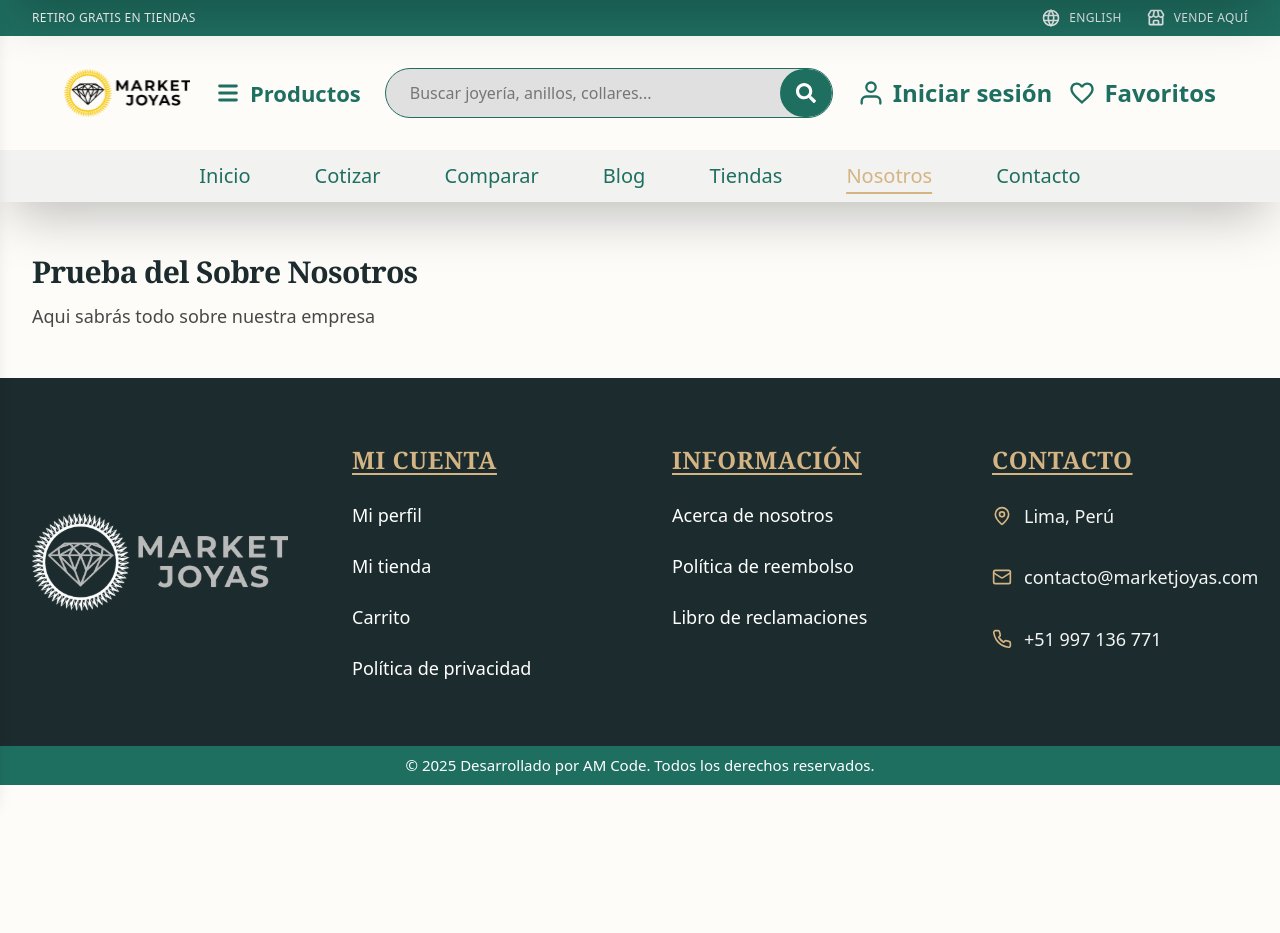
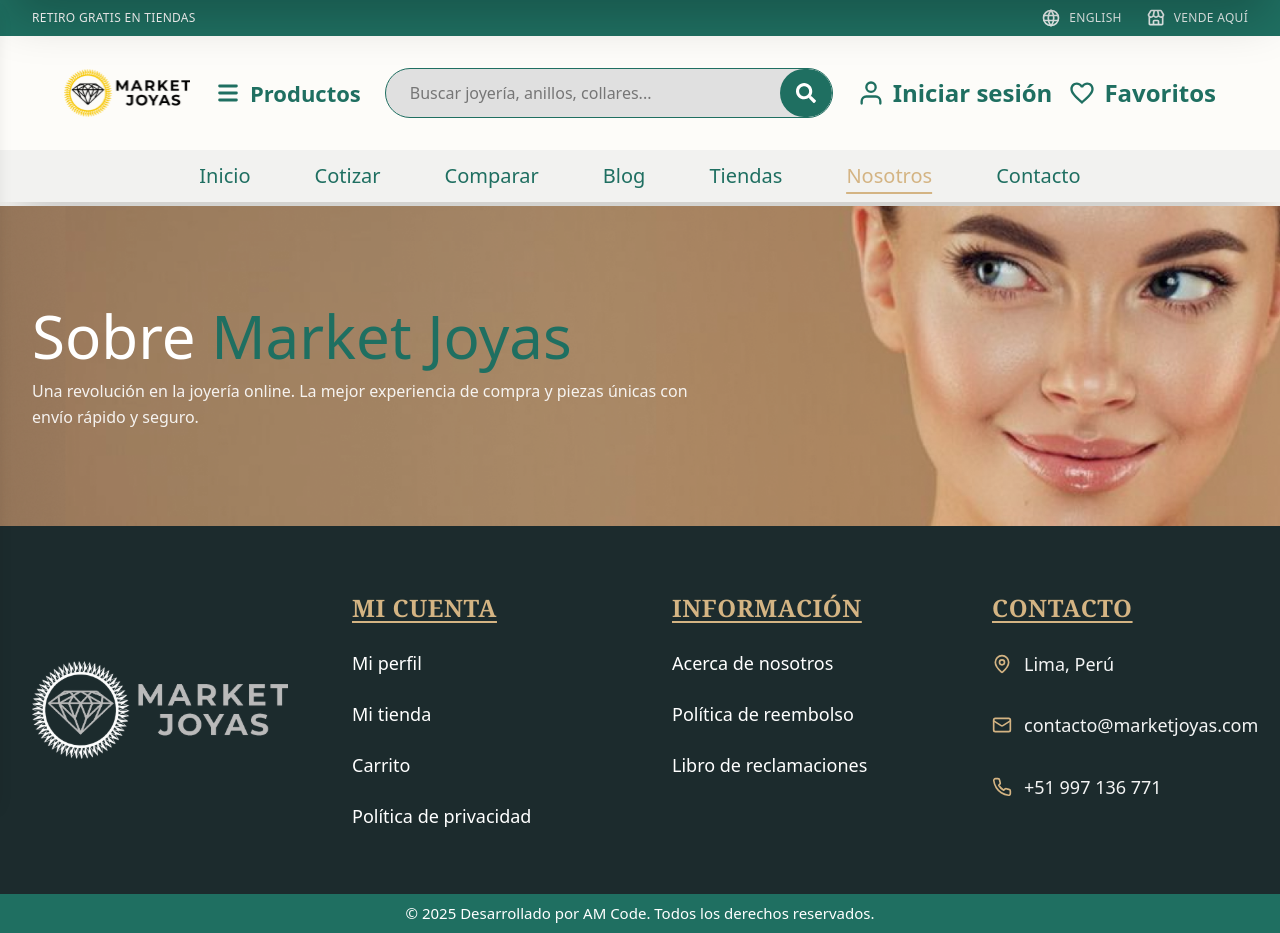
Before and after one commit to Ameteratzu/proyect-marketjoyas, a React (Vite) app: page /nosotros in a window 1280 px wide. Before the commit the page ends 800 px from the top, so only its background shows below. Built offline with nearby package versions, Linux system fonts and the light colour scheme.

Commit message:
ADD: se termino el hero

```diff
--- a/src/pages/About/About.tsx
+++ b/src/pages/About/About.tsx
@@ -1,8 +1,6 @@
+import HeroAbout from "./components/HeroAbout";
 export default function About() {
   return (
-    <section className="container-p py-12">
-      <h1 className="h1 text-3xl">Prueba del Sobre Nosotros</h1>
-      <p className="lead mt-3">Aqui sabrás todo sobre nuestra empresa</p>
-    </section>
+      <HeroAbout />
   );
 }
--- /dev/null
+++ b/src/pages/About/components/HeroAbout.tsx
@@ -0,0 +1,34 @@
+import { useTranslation } from "react-i18next";
+
+type Props = { bg?: string };
+
+export default function HeroAbout({
+  bg = "/src/assets/about/about-hero.png",
+}: Props) {
+  const { t } = useTranslation("about");
+
+  return (
+    <section className="relative">
+      <div className="relative h-[220px] sm:h-[260px] md:h-[320px] overflow-hidden">
+        <img
+          src={bg}
+          alt={t("hero.alt")}
+          className="absolute inset-0 w-full h-full object-cover"
+          draggable={false}
+        />
+        <div className="absolute inset-0" />
+        <div className="container-p relative z-[1] h-full flex items-center">
+          <div className="text-center md:text-left">
+            <h1 className="mt-1 font-medium font-sans text-3xl md:text-6xl text-white">
+              {t("hero.kicker")}
+              <span className="text-primary"> {t("hero.title")} {t("hero.brand")}</span>
+            </h1>
+            <p className="mt-3 max-w-2xl text-white/90 leading-relaxed">
+              {t("hero.lead")}
+            </p>
+          </div>
+        </div>
+      </div>
+    </section>
+  );
+}
```
Also changed, not shown: src/assets/about/about-hero.png (renamed from src/assets/about/banner.png).
